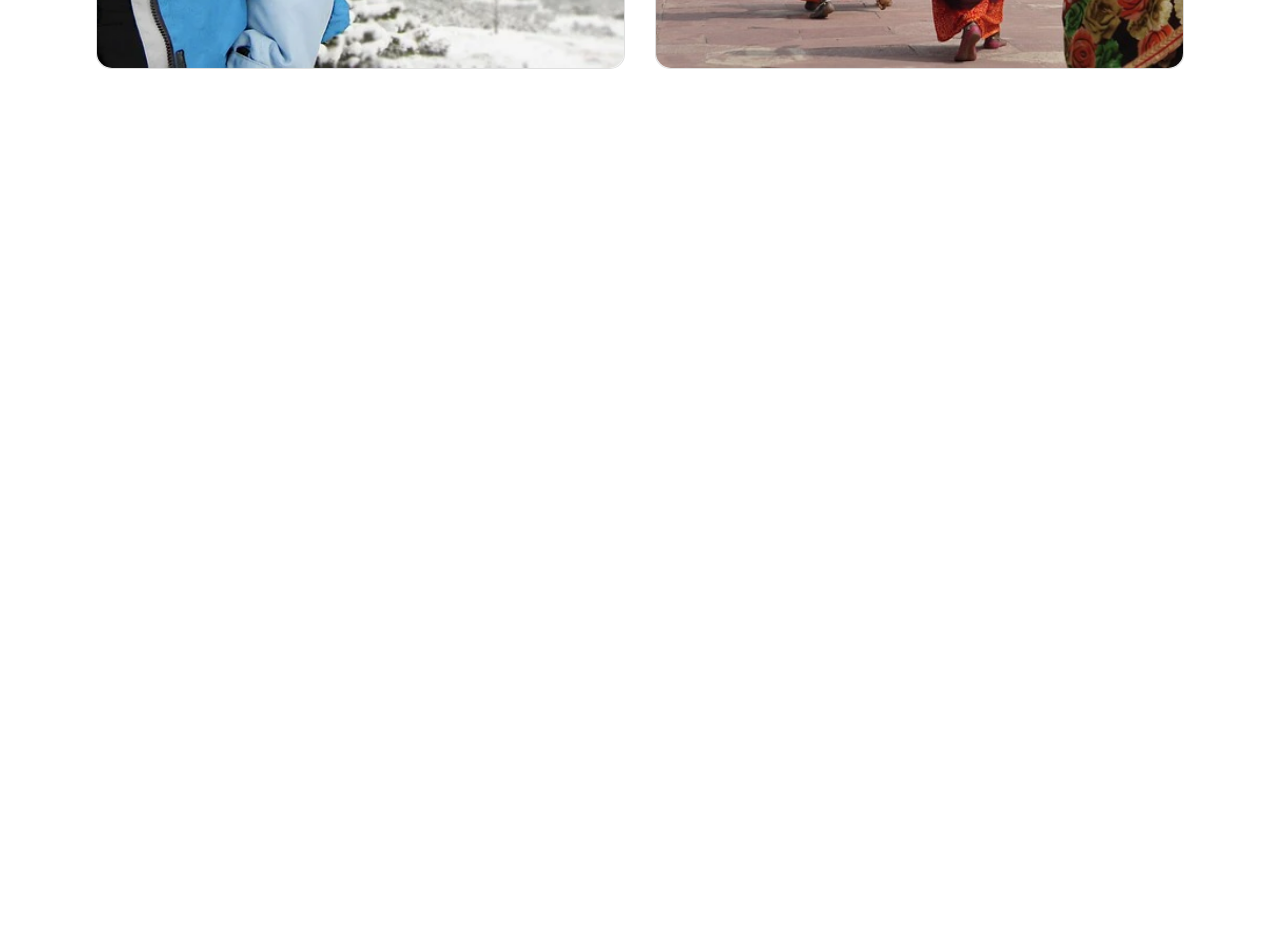
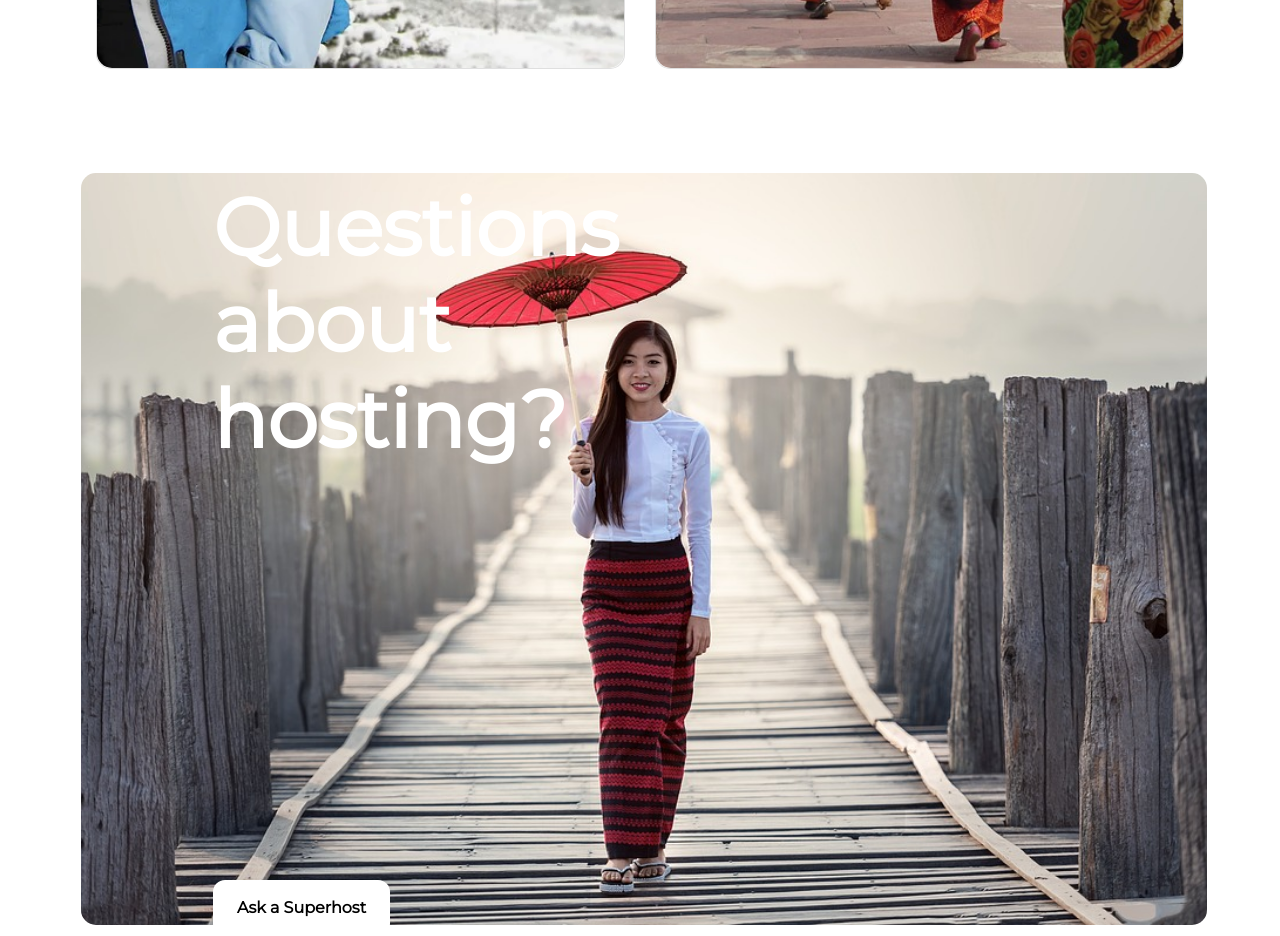
Before and after one commit to RobertaMatera/airbnb, a React (Create React App) app: page / in a window 1280 px wide. Shown: the part 2820-3756 px from the top of the page. Before the commit the page ends 2937 px from the top, so only its background shows below. Built offline with nearby package versions, Linux system fonts and the light colour scheme.

Commit message:
hosting section for large screen

```diff
--- a/src/App.jsx
+++ b/src/App.jsx
@@ -10,6 +10,7 @@ import "./Style/myJumbotron.css";
 import "./Style/shopNow.css";
 import "./Style/smallCard.css";
 import "./Style/bigCard.css";
+import "./Style/hosting.css";
 
 import MyNav from "./Components/MyNav";
 import MySmallNav from "./Components/MySmallNav";
@@ -20,6 +21,7 @@ import { Container, Row, Col } from "react-bootstrap";
 import ShopNow from "./Components/ShopNow";
 import NextTrips from "./Components/NextTrips";
 import Experiences from "./Components/Experiences";
+import Hosting from "./Components/Hosting";
 
 function App() {
   return (
@@ -76,6 +78,15 @@ function App() {
           </Row>
         </Container>
       </section>
+
+      <section id="host">
+        <Container fluid className="pt-md-5 mx-1 mx-md-0 px-md-5 my-2">
+          <Row>
+            <Hosting />
+          </Row>
+        </Container>
+
+      </section>
     </>
   );
 }
--- /dev/null
+++ b/src/Components/Hosting.jsx
@@ -0,0 +1,14 @@
+import React, { Component } from 'react'
+import { Button } from 'react-bootstrap'
+
+export default class Hosting extends Component {
+    render() {
+        return (
+            <div className="mx-auto">
+                <img src="images/host.jpg" alt="host woman" className="mx-5" />
+                <h3>Questions about hosting?</h3>
+                <Button  className="py-3 px-4 bg-button">Ask a Superhost</Button>{' '}
+            </div>
+        )
+    }
+}
--- /dev/null
+++ b/src/Style/hosting.css
@@ -0,0 +1,52 @@
+#host img {
+  width: 88vw;
+  object-fit: cover;
+  border-radius: 15px;
+  position: relative;
+}
+
+#host h3 {
+  position: absolute;
+  top: 3000px;
+  left: 213px;
+  font-size: 60pt;
+  font-weight: bold;
+  color: var(--white-color);
+  width: 50px;
+}
+
+#host button {
+  position: absolute;
+  top: 3700px;
+  left: 213px;
+  color: var(--black-color);
+  font-weight: bold;
+  border-radius: 12px;
+  border: none;
+}
+
+#host button:hover {
+  background-color: var(--gray-calendar);
+}
+
+@media screen and (max-width: 992px) {
+  #host h3 {
+    position: absolute;
+    top: 4514px;
+    left: 128px;
+    font-size: 30pt;
+    font-weight: bold;
+    color: var(--white-color);
+    width: 50px;
+  }
+
+  #host button {
+    position: absolute;
+    top: 4730px;
+    left: 128px;
+    color: var(--black-color);
+    font-weight: bold;
+    border-radius: 12px;
+    border: none;
+  }
+}
```
Also changed, not shown: public/images/host.jpg (added).
